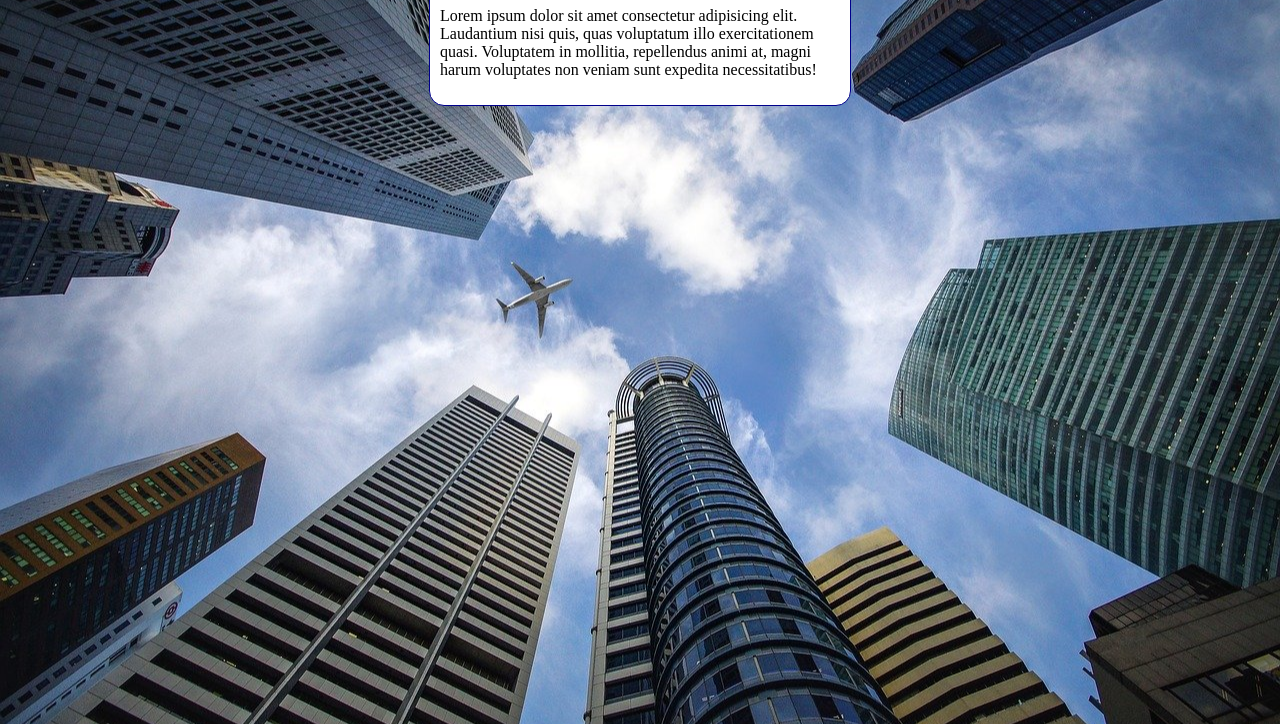
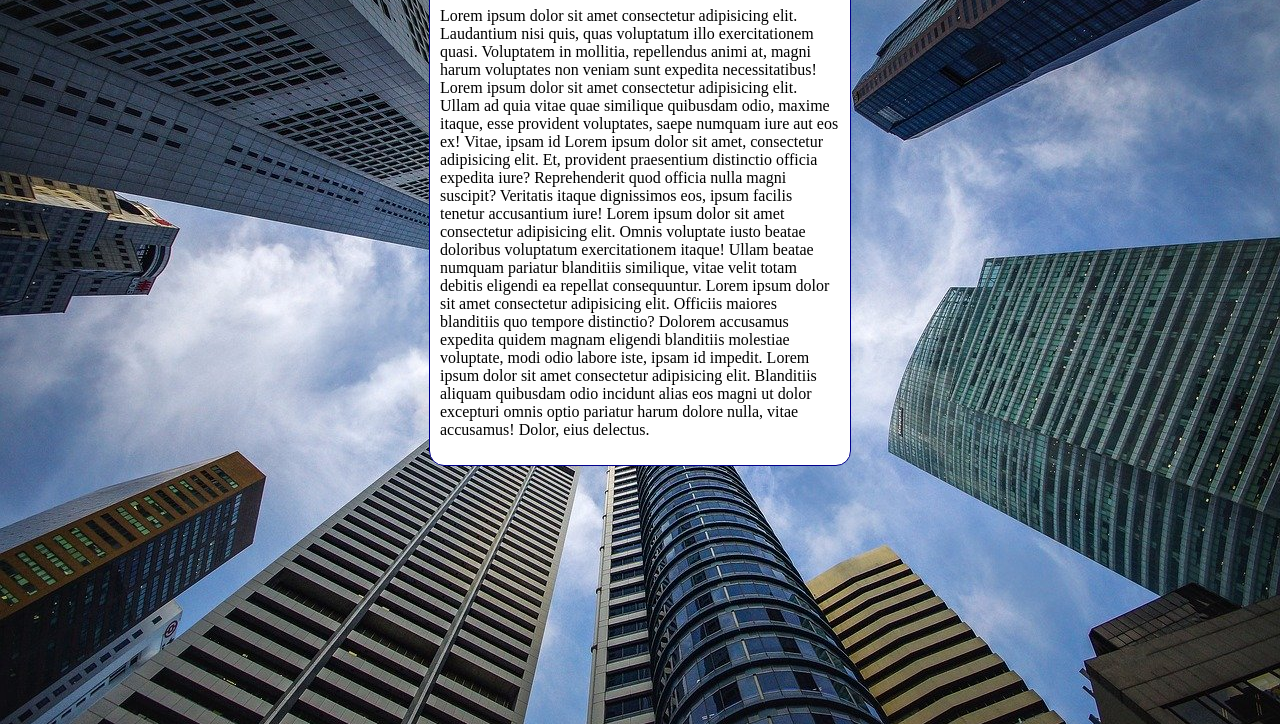
Before and after one commit to ShaianeNobre/htmlcss, a plain HTML site: page exercício 21/fundo003.html in a window 1280 px wide. Shown: the part 92-816 px from the top of the page. Drawn offline with Linux system fonts and the light colour scheme.

Commit message:
exercício 003

```diff
--- a/exercício 21/fundo003.html
+++ b/exercício 21/fundo003.html
@@ -7,18 +7,22 @@
     <meta name="viewport" content="width=device-width, initial-scale=1.0">
     <title>Teste de Imagem de Fundo</title>
     <style>
-        body{
-            height:100vh;
+        body {
+            height: 100vh;
             background-color: black;
             background-image: url('imagens/wallpaper002.jpg');
             background-position: center center;
             background-repeat: no-repeat;
             background-size: cover;
+            background-attachment: fixed;
+            background: black url("imagens/wallpaper002.jpg") center center no repeat fixed;
+            background-size:cover;
 
         }
-        main{
+
+        main {
             background-color: white;
-            width: 400px;
+            max-width: 400px;
             padding: 10px;
             margin: auto;
             border: 1px solid darkblue;
@@ -32,7 +36,17 @@
         <h1>Teste de Imagem de fundo</h1>
         <p>Lorem ipsum dolor sit amet consectetur adipisicing elit. Laudantium nisi quis, quas voluptatum illo
             exercitationem quasi. Voluptatem in mollitia, repellendus animi at, magni harum voluptates non veniam sunt
-            expedita necessitatibus!</p>
+            expedita necessitatibus! Lorem ipsum dolor sit amet consectetur adipisicing elit. Ullam ad quia vitae quae
+            similique quibusdam odio, maxime itaque, esse provident voluptates, saepe numquam iure aut eos ex! Vitae,
+            ipsam id Lorem ipsum dolor sit amet, consectetur adipisicing elit. Et, provident praesentium distinctio
+            officia expedita iure? Reprehenderit quod officia nulla magni suscipit? Veritatis itaque dignissimos eos,
+            ipsum facilis tenetur accusantium iure! Lorem ipsum dolor sit amet consectetur adipisicing elit. Omnis
+            voluptate iusto beatae doloribus voluptatum exercitationem itaque! Ullam beatae numquam pariatur blanditiis
+            similique, vitae velit totam debitis eligendi ea repellat consequuntur. Lorem ipsum dolor sit amet
+            consectetur adipisicing elit. Officiis maiores blanditiis quo tempore distinctio? Dolorem accusamus expedita
+            quidem magnam eligendi blanditiis molestiae voluptate, modi odio labore iste, ipsam id impedit. Lorem ipsum
+            dolor sit amet consectetur adipisicing elit. Blanditiis aliquam quibusdam odio incidunt alias eos magni ut
+            dolor excepturi omnis optio pariatur harum dolore nulla, vitae accusamus! Dolor, eius delectus.</p>
 </body>
 
 </html>
```
